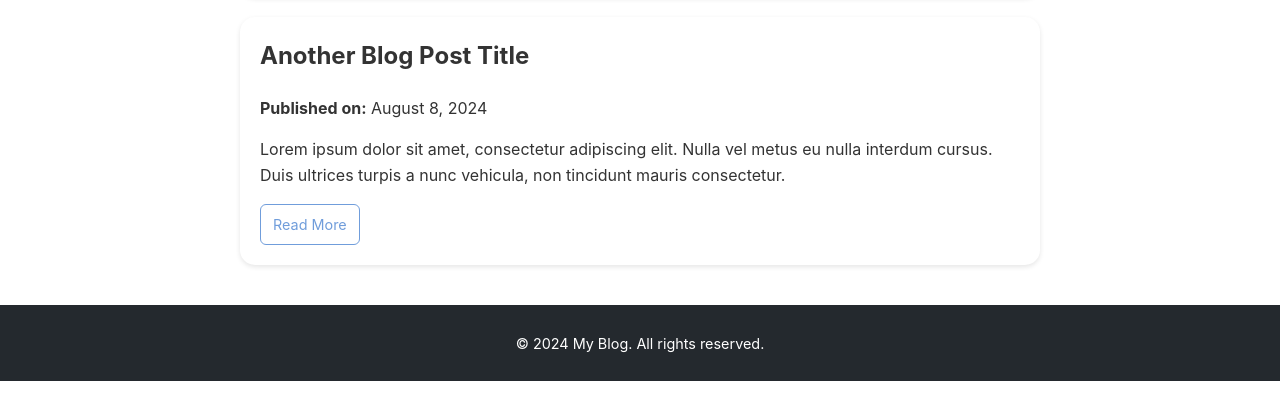
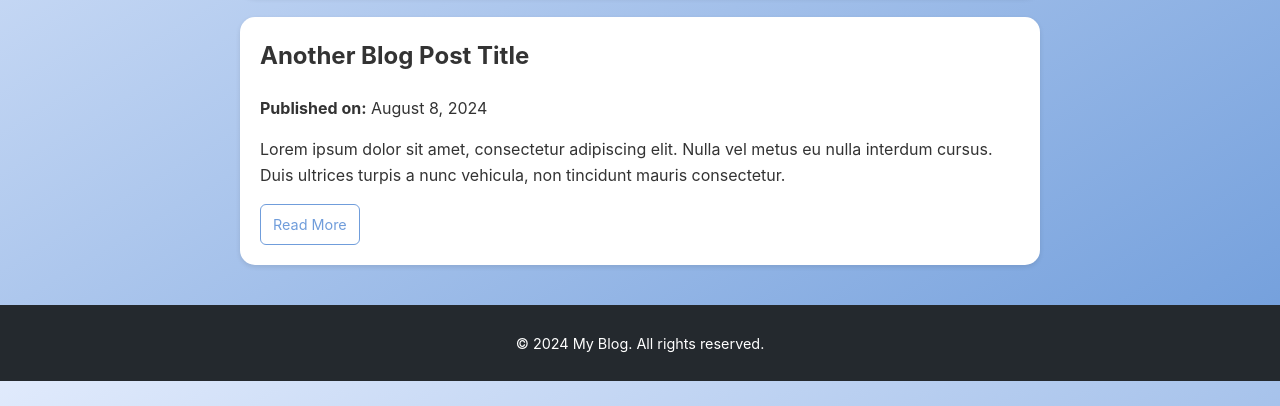
Before and after one commit to Khalid-Azmatullah/-, a plain HTML site: page index.html in a window 1280 px wide. Shown: the part 394-800 px from the top of the page. Drawn offline with Linux system fonts and the light colour scheme.

Commit message:
Update index.html
Carpet

```diff
--- a/index.html
+++ b/index.html
@@ -11,7 +11,7 @@
             margin: 0;
             padding: 0;
             color: #333;
-            background: linear-gradient(to bottom right,, #e0eafc, #709ddb); /* Gradient background */
+            background: linear-gradient(to bottom right, #e0eafc, #709ddb); /* Gradient background */
         }
         header {
             background-color: #fff;
```
